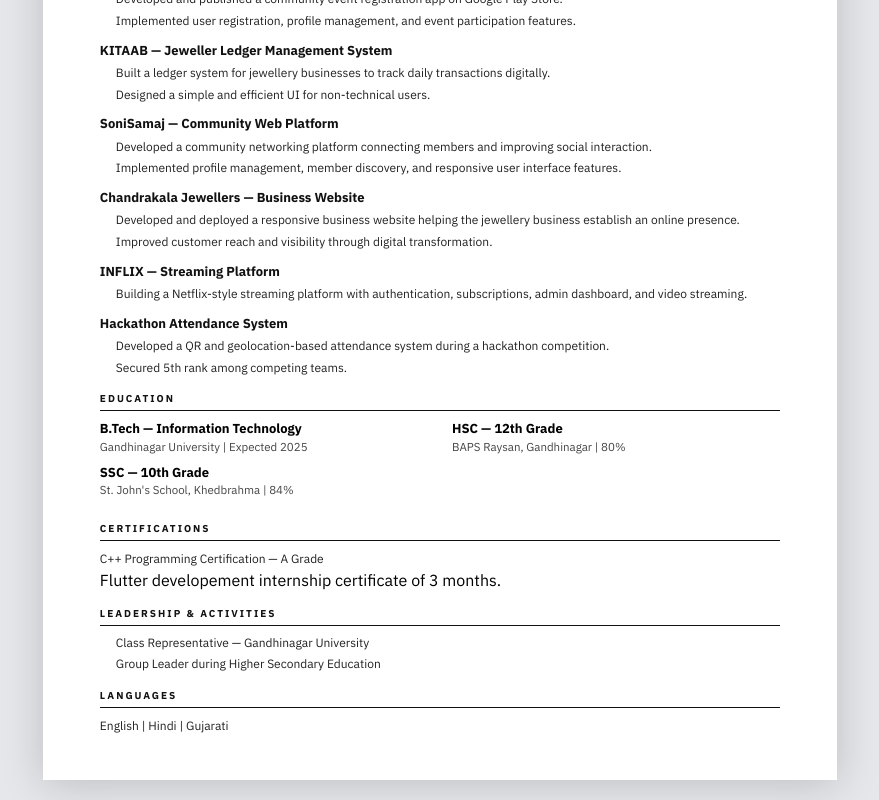
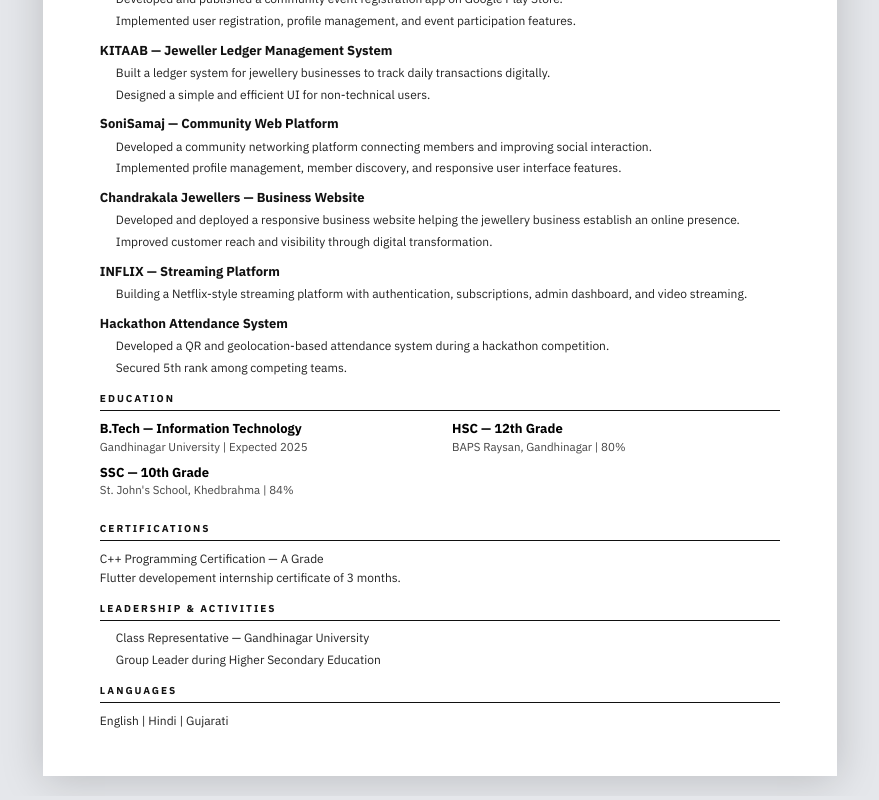
Before and after one commit to JAYU0812/portfolio, a React (Vite) app: page /resume in a window 1280 px wide. Shown: the part 836-1636 px from the top of the page, without its empty margins (200-1079 px from the left). Built offline with nearby package versions, Linux system fonts and the light colour scheme.

Commit message:
Fix formatting for Flutter internship certificate

```diff
--- a/src/pages/Resume.jsx
+++ b/src/pages/Resume.jsx
@@ -528,7 +528,7 @@ export default function Resume() {
         <p className="body-text">
           C++ Programming Certification — A Grade
         </p>
-        <p>Flutter developement internship certificate of 3 months.</p>
+        <p className="body-text">Flutter developement internship certificate of 3 months.</p>
 
         {/* LEADERSHIP */}
 
```
